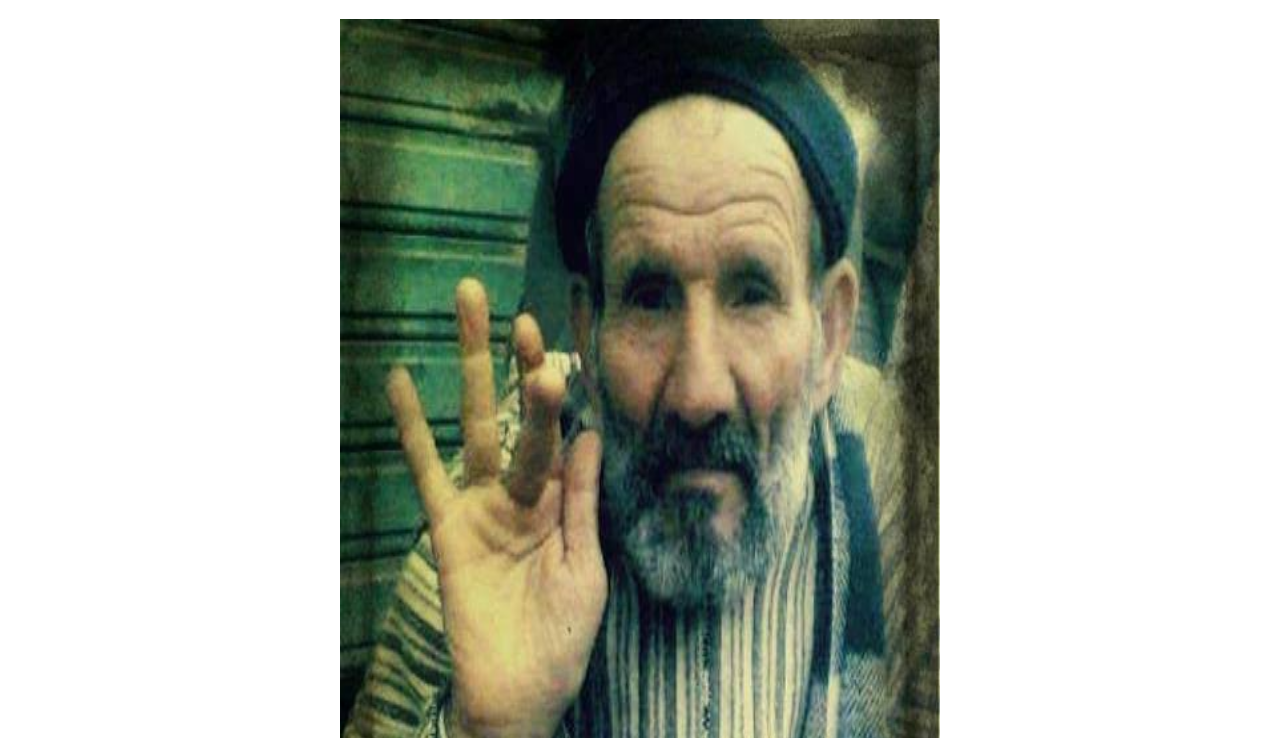
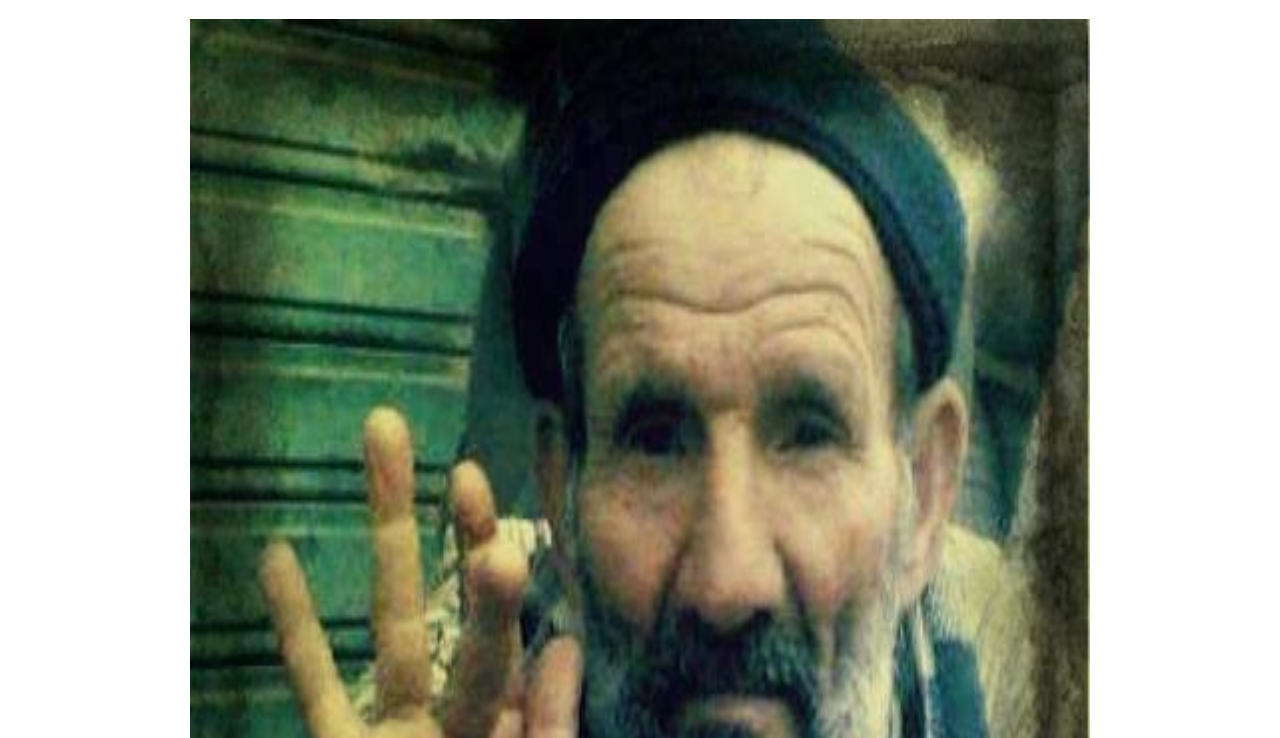
Before and after one commit to redmizeyad-bit/Computer-science-project, a plain HTML site: page page1.html in a window 1280 px wide. Shown: the part 62-800 px from the top of the page. Drawn offline with Linux system fonts and the light colour scheme.

Commit message:
Update page1.html

```diff
--- a/page1.html
+++ b/page1.html
@@ -7,7 +7,7 @@
 <body>
         <h1>شربتها يا كروديا</h1>
     <center>
-    <img src="Z.jpg" style="width:600px; height:1000px;" />
+    <img src="Z.jpg" style="width:900px; height:1500px;" />
     </center>
     <p><b>ههههههههههههههههههههههههههههههههههههههه خدددد ههههههههههههههههههههههههههههههههههههههههههه</b></p>
 </body>
```
